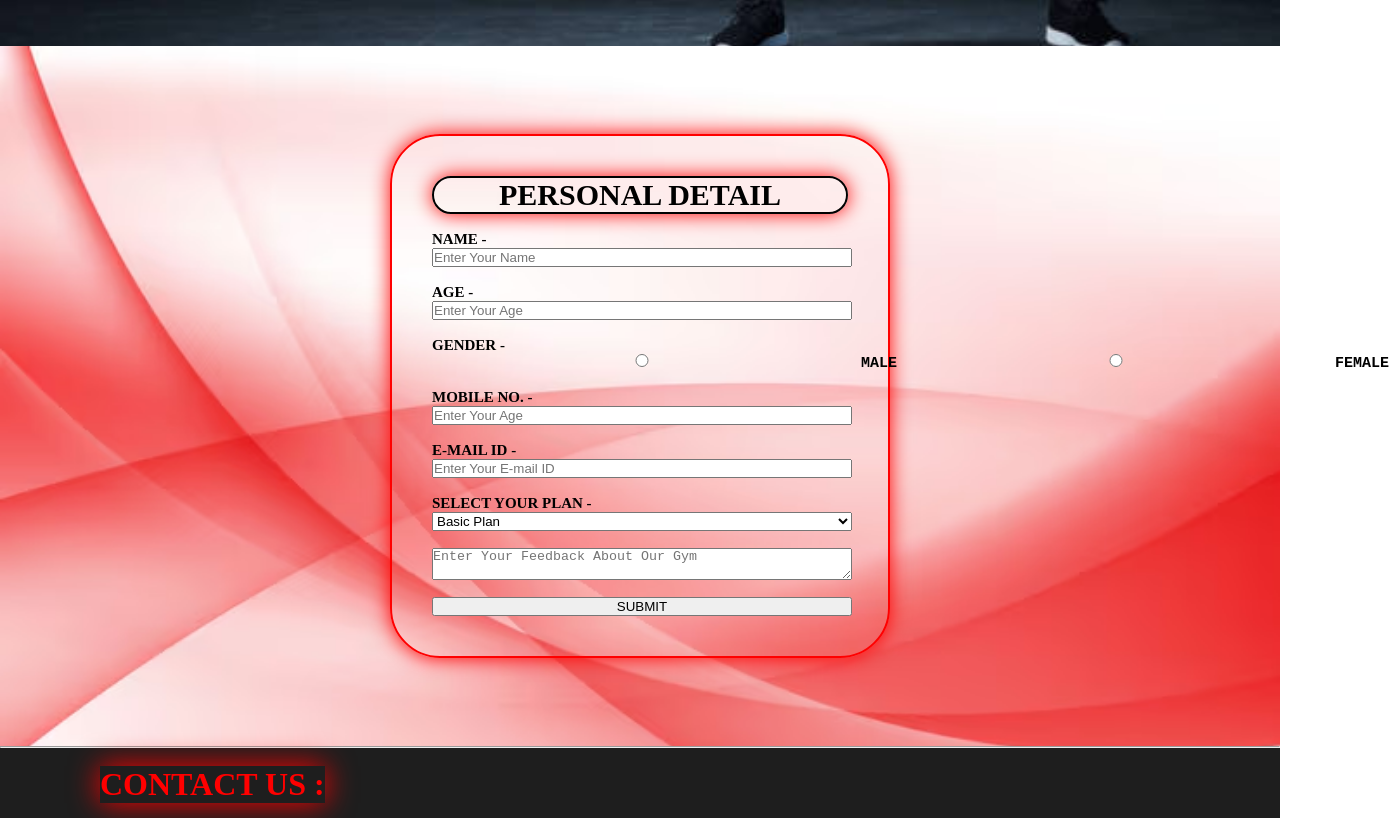
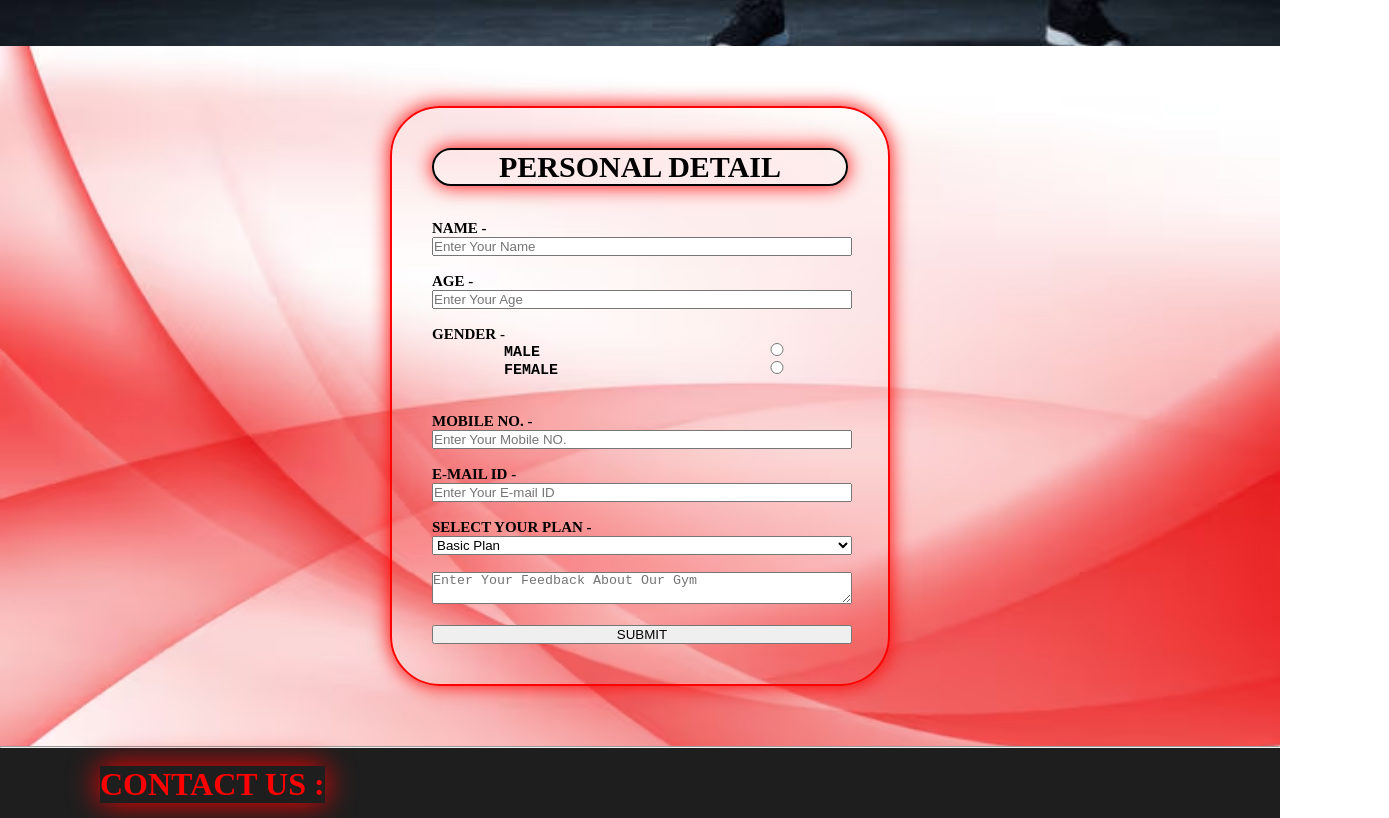
Before and after one commit to RonakAmeta95/SHARPER-GYM-WEBSITE, a plain HTML site: page index.htm in a window 1280 px wide. Shown: the part 4087-4905 px from the top of the page, 1389 px wide, since content can reach past the window. Drawn offline with Linux system fonts and the light colour scheme.

Commit message:
Update index.htm

```diff
--- a/index.htm
+++ b/index.htm
@@ -80,22 +80,26 @@
     to send your query contact me </pre>
     </div>
     <div class="box1">
-    <div class="info">
-        <h3 class="detail">PERSONAL DETAIL</h3><br>
-        NAME -<br> <input type="text" placeholder="Enter Your Name"><br>
-        AGE - <br><input type="number" placeholder="Enter Your Age"><br>
-        GENDER -<br> <pre><input type="radio" name="gender"> MALE <input type="radio" name="gender"> FEMALE</pre><br>
-        MOBILE NO. - <br><input type="tel" placeholder="Enter Your Age"><br>
-        E-MAIL ID -<br> <input type="email" placeholder="Enter Your E-mail ID"><br>
+    <div class="info"><form>
+        <h3 class="detail">PERSONAL DETAIL</h3><br><br>
+        NAME -<br> <input type="text" placeholder="Enter Your Name"><br><br>
+        AGE - <br><input type="number" placeholder="Enter Your Age"><br><br>
+        GENDER -
+        <pre>
+        MALE   <input type="radio" name="gender">
+        FEMALE <input type="radio" name="gender">
+        </pre><br>
+        MOBILE NO. - <br><input type="tel" placeholder="Enter Your Mobile NO."><br><br>
+        E-MAIL ID -<br> <input type="email" placeholder="Enter Your E-mail ID"><br><br>
         SELECT YOUR PLAN - <br>
         <select>
             <option>Basic Plan</option>
             <option>Standard Plan</option>
             <option>Premium Plan</option>
             <option>None</option>
-        </select><br>
-        <textarea placeholder="Enter Your Feedback About Our Gym"></textarea>
-        <br><button> SUBMIT </button>
+        </select><br><br>
+        <textarea placeholder="Enter Your Feedback About Our Gym"></textarea><br>
+        <br><button> SUBMIT </button></form>
     </div>
     </div><hr>
     <div class="last">
@@ -125,26 +129,6 @@
              menu.classList.toggle("active");
 
 });
-
-
-
-
-
-
-
-
-
-
-
-
-
-
-
-
-
-
-
-
     </script>
 </body>
 </html>
```
